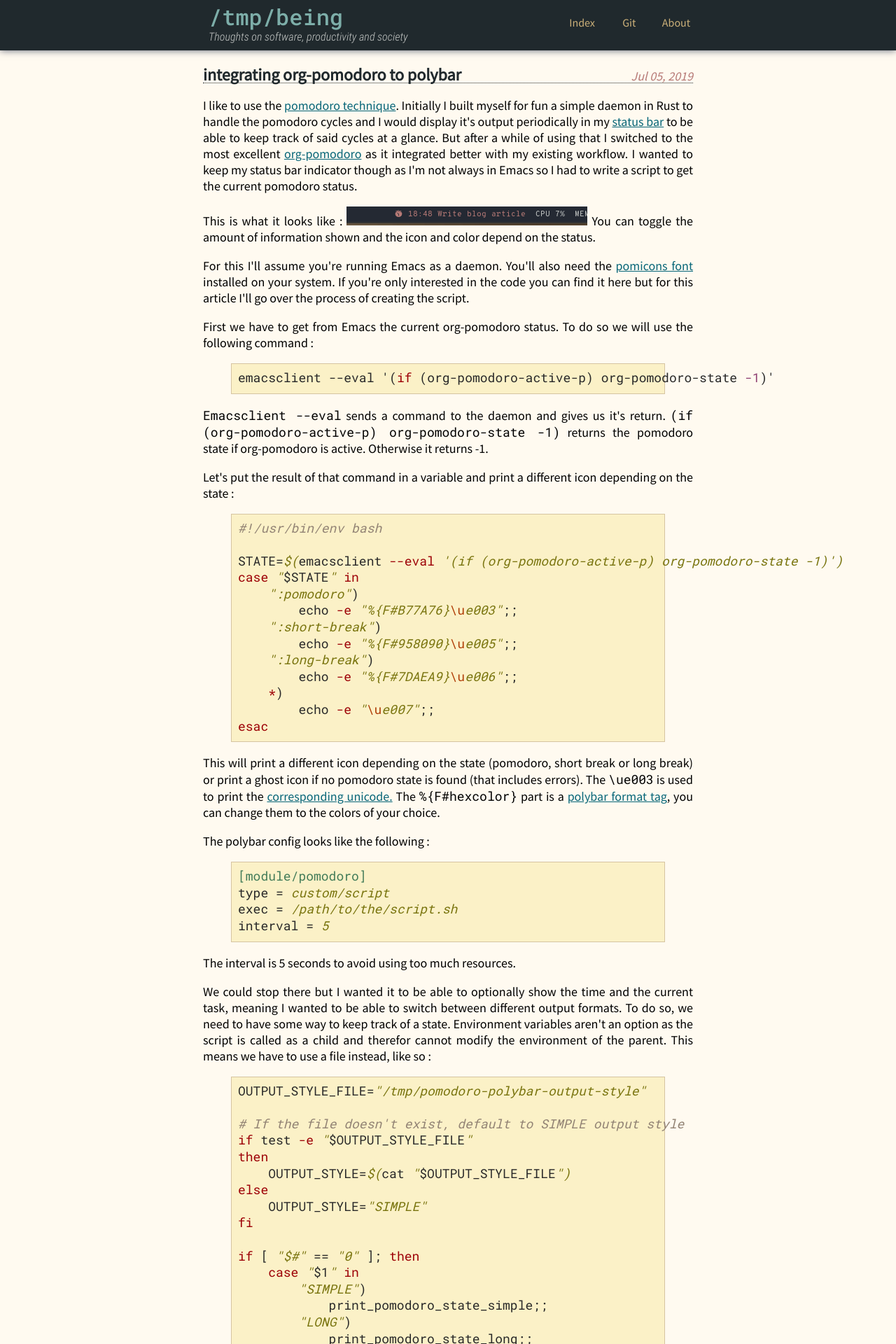
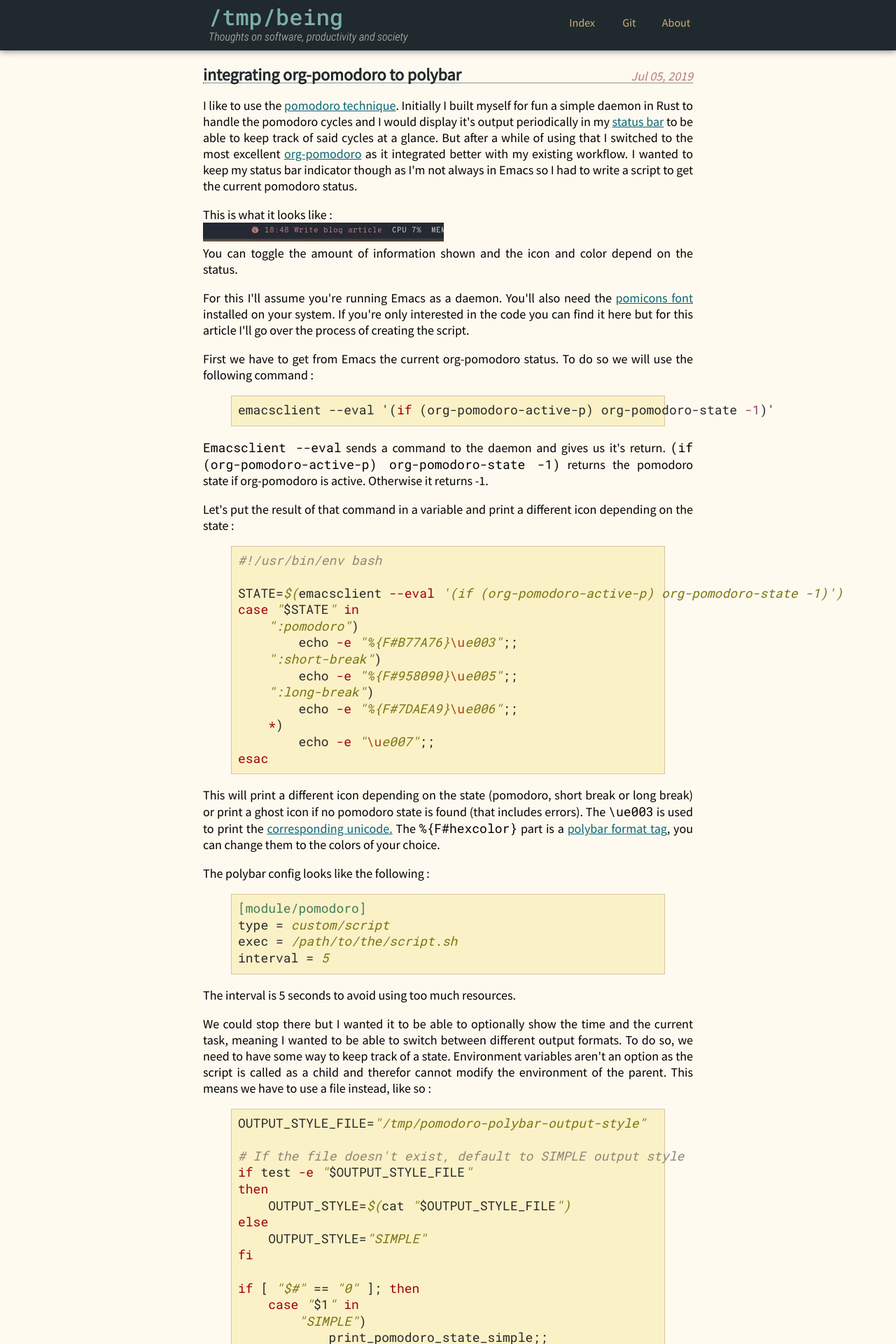
Before and after one commit to tmpbeing/tmpbeing, a Jekyll site: the page built from _posts/2019-07-05-integrating-org-pomodoro-to-polybar.html, in a window 1280 px wide. Shown: the top 1920 px of the page at 70% size. Built offline with Jekyll 4.4.1, drawn with Linux system fonts in a browser that asks for light colours.

Commit message:
Fixed image in middle of text

```diff
--- a/_posts/2019-07-05-integrating-org-pomodoro-to-polybar.html
+++ b/_posts/2019-07-05-integrating-org-pomodoro-to-polybar.html
@@ -15,8 +15,8 @@ had to write a script to get the current pomodoro status.
 </p>
 
 <p>
-This is what it looks like :
-<img src="/images/org-pomodoro-polybar.png" alt="org-pomodoro-polybar.png" />
+This is what it looks like :<br />
+<img src="/images/org-pomodoro-polybar.png" alt="org-pomodoro-polybar.png" /><br />
 You can toggle the amount of information shown and the icon and color depend on the status.
 </p>
 
```
